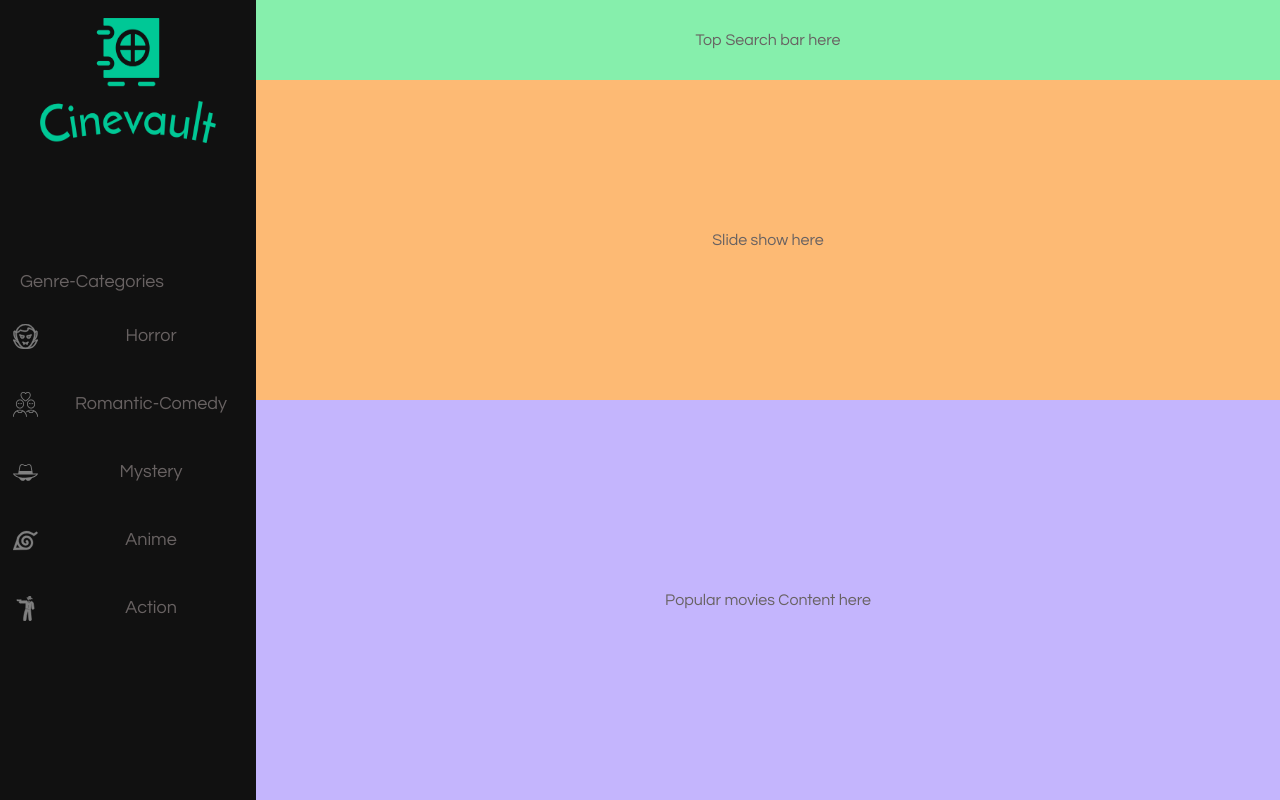
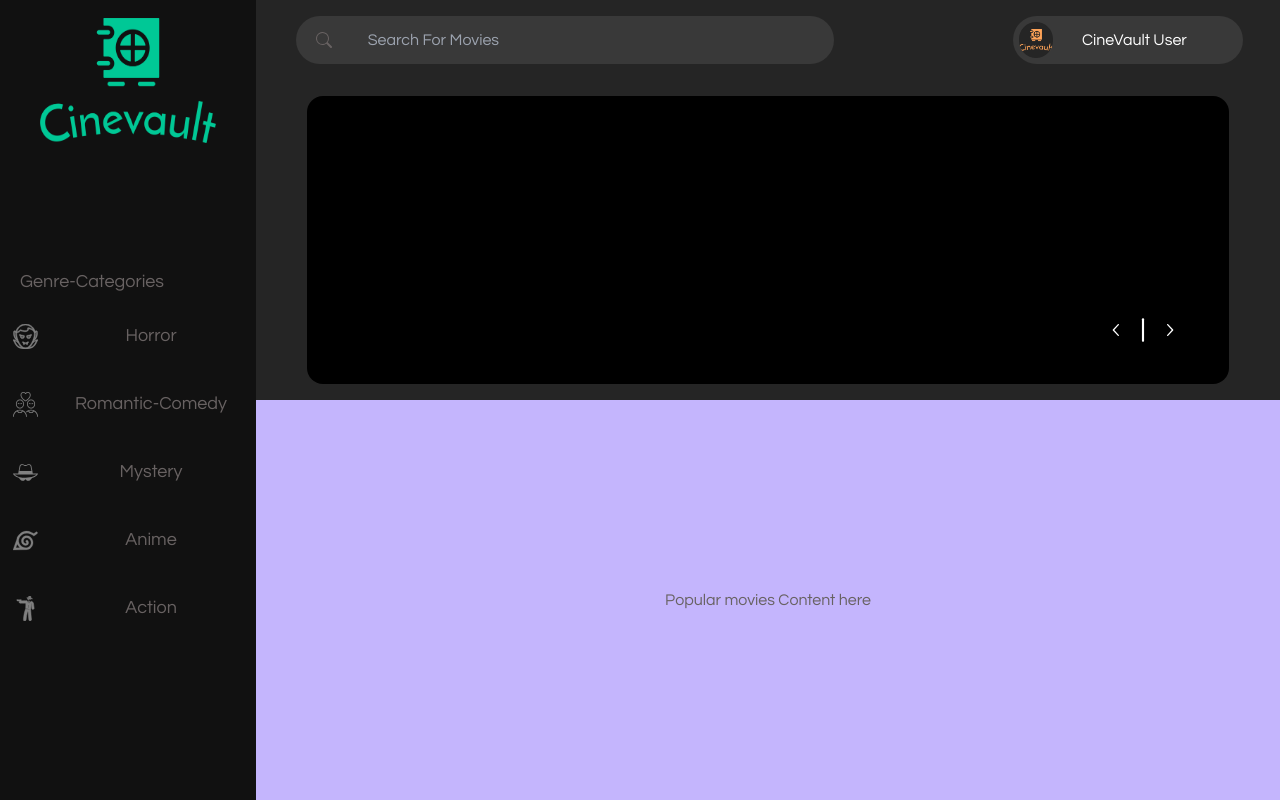
Before and after one commit to abhinandarun-02/CineVault, a Next.js app: page / in a window 1280 px wide. Built offline with nearby package versions, Linux system fonts and the light colour scheme.

Commit message:
finishes design for searchbar, slideshow

```diff
--- a/package.json
+++ b/package.json
@@ -15,7 +15,8 @@
     "eslint-config-next": "13.1.2",
     "next": "13.1.2",
     "react": "18.2.0",
-    "react-dom": "18.2.0"
+    "react-dom": "18.2.0",
+    "react-icons": "^4.7.1"
   },
   "devDependencies": {
     "autoprefixer": "^10.4.13",
--- /dev/null
+++ b/src/components/slideshow.js
@@ -0,0 +1,21 @@
+import { RxChevronLeft } from "react-icons/rx";
+import { RxChevronRight } from "react-icons/rx";
+import { RxDividerVertical } from "react-icons/rx";
+
+
+const Slideshow = () => {
+    return (
+        <div className="slideshow relative h-[90%] w-[90%] bg-black rounded-2xl">
+            <span className="controls absolute flex flex-row items-center justify-center h-[10%] w-[10%] right-10 bottom-10 ">
+                <button className="prev active:scale-75 transition-all duration-200"><RxChevronLeft size={20} color={"white"}/></button>
+                <div className="line"><RxDividerVertical size={32} color={"white"}/></div>
+                <button className="next active:scale-75 transition-all duration-200"><RxChevronRight size={20} color={"white"}/></button>
+            </span>
+            <div className="info flex justify-center items-center text-white h-[100%] w-[40%] rounded-tl-2xl rounded-bl-2xl rounded-br-md rounded-tr-md">
+                Random info about a movie
+            </div>
+        </div>
+     );
+}
+
+export default Slideshow;
--- a/src/pages/index.js
+++ b/src/pages/index.js
@@ -1,5 +1,7 @@
 import { genreArray } from '@/data/genre'
 import { useRouter } from 'next/router'
+import { BsSearch } from "react-icons/bs"
+import Slideshow from '@/components/slideshow'
 import Dracula  from '../svg-assets/dracula-svgrepo-com.svg'
 import Love from '../svg-assets/valentines-valentines-day-svgrepo-com.svg'
 import Anime from '../svg-assets/anime-and-manga-svgrepo-com.svg'
@@ -34,7 +36,7 @@ export default function Home() {
         <div className="genre-select flex flex-col h-[35%] w-[100%] bg-transparent justify-start items-center">
           {
             genreArray.map((genre) => (
-              <div className="genre-category pt-5 pb-5 w-[100%] items-center justify-items-center border-r-[#8685ef] hover:border-r-4 hover:bg-[#353555] transition-colors duration-300 cursor-pointer" key={genre.id}
+              <div className="genre-category pt-5 pb-5 w-[100%] items-center justify-items-center border-r-[#8685ef] hover:border-r-4 hover:bg-[#353555] transition-all duration-300 cursor-pointer" key={genre.id}
                 onClick = {()=>{router.push(genre.link)}}
               >
                 {returnSVG(genre.id)}
@@ -46,11 +48,18 @@ export default function Home() {
       </div>
 
       <div className="main-content bg-[#252525] col-start-2 col-span-4 ">
-        <div className="top-bar flex justify-center items-center h-[10%] w-[100%] bg-green-300">
-          Top Search bar here
+        <div className="top-bar justify-center items-center h-[10%] w-[100%]">
+          <div className="search-bar bg-[#393939] w-[75%] h-[60%] ml-10 pl-5 rounded-3xl" >
+              <BsSearch />
+              <input type="text" className=' outline-none bg-transparent text-gray-400 h-[100%]' placeholder='Search For Movies' />
+          </div>
+          <div className="username bg-[#393939] w-[75%] h-[60%] ml-10 rounded-3xl">
+            <img src="/cinevault-logo-img.png" alt="profile-pic" className="profile-pic h-[75%] w-[75%] bg-[#252525] object-scale-down rounded-full justify-self-center" />
+            <div className="user-profile-name text-white">CineVault User</div>
+          </div>
         </div>
-        <div className="slide-show flex justify-center items-center h-[40%] w-[100%] bg-orange-300">
-          Slide show here
+        <div className="slide-show flex justify-center items-center h-[40%] w-[100%]">
+          <Slideshow />
         </div>
         <div className="popular-movies flex justify-center items-center h-[50%] w-[100%] bg-violet-300">
           Popular movies Content here
--- a/src/styles/globals.css
+++ b/src/styles/globals.css
@@ -34,3 +34,62 @@
   fill:#8685ef;
   stroke: #8685ef;
 }
+
+.top-bar{
+  display: grid;
+  grid-template-columns: 70% 30%;
+}
+
+.search-bar{
+  display: grid;
+  grid-template-columns: 10% 90%;
+  align-items: center;
+}
+
+.username{
+  display: grid;
+  column-gap: 10%;
+  grid-template-columns: 20% 70%;
+  align-items: center;
+}
+
+.slideshow{
+  transition: all ease-in-out 2s;
+
+}
+.slideshow:hover{
+  transition: all ease-in-out 2s;
+}
+
+.slideshow .info{
+  animation: disappear 0.7s ease-in-out;
+  visibility: hidden;
+  background-image: linear-gradient(to left, rgba(255,0,0,0), rgb(54, 53, 53));
+  transition: all ease-in-out 0.7s;
+}
+.slideshow:hover .info{
+  display: flex;
+  visibility: visible;
+  background-image: linear-gradient(to left, rgba(255,0,0,0), rgb(54, 53, 53));
+  animation: appear 0.7s ease-in-out;
+}
+
+@keyframes appear {
+  from {
+      opacity: 0;
+  }
+
+  to {
+      opacity: 1;
+  }
+}
+
+@keyframes disappear {
+  from {
+      opacity: 1;
+  }
+
+  to {
+      opacity: 0;
+  }
+}
```
Also changed, not shown: 1 other file (tests, documents, lock files or other folders).
